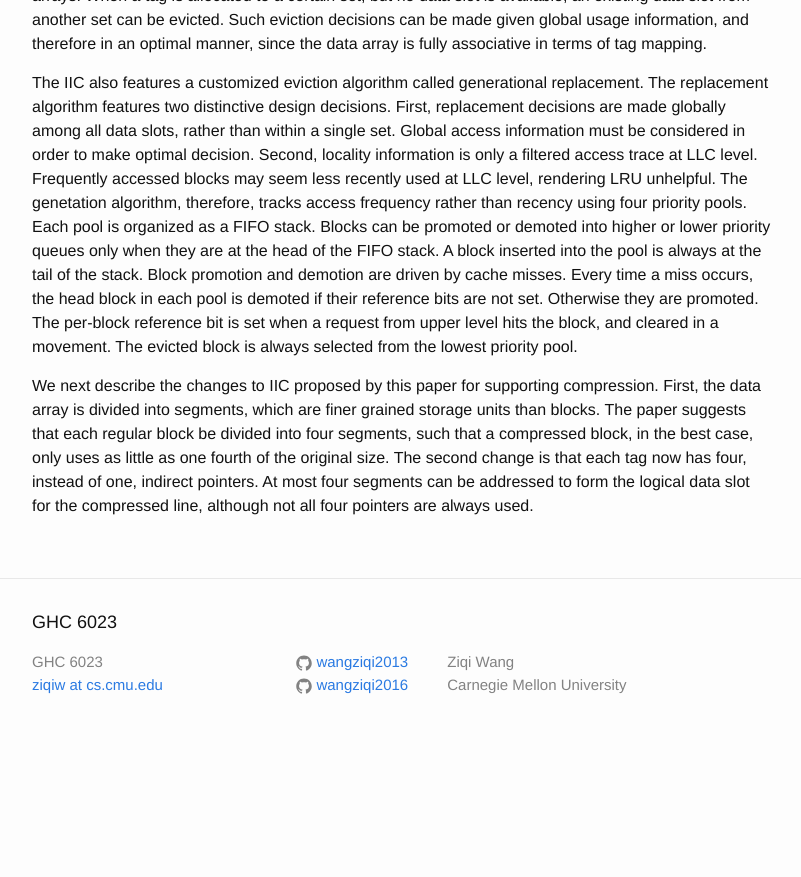
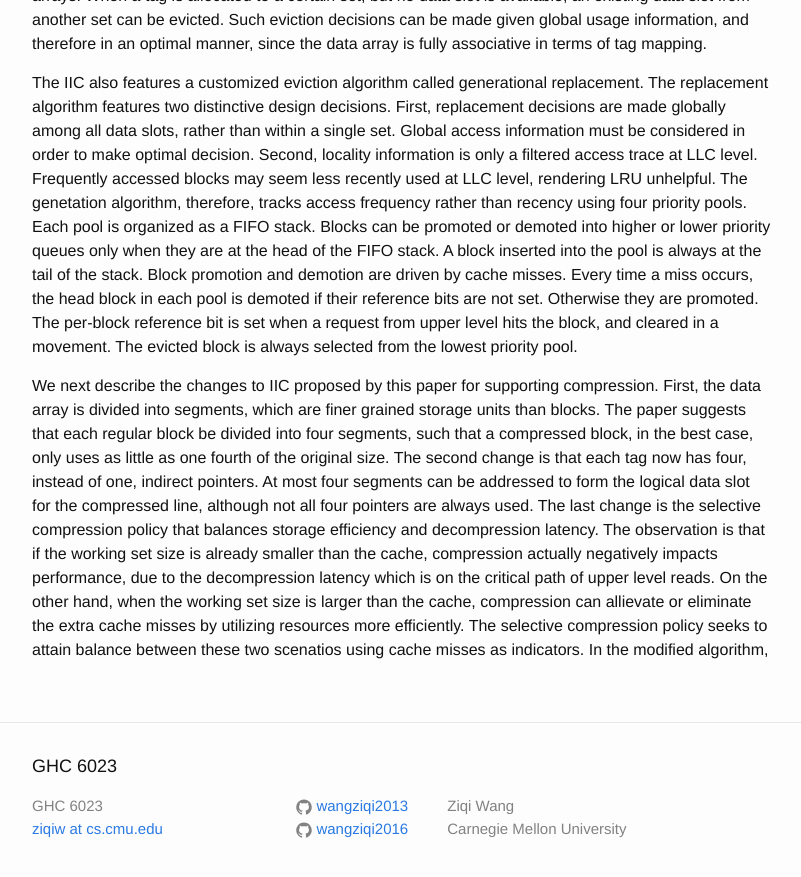
Before and after one commit to wangziqi2013/wangziqi2013.github.io, a Jekyll site: the page built from _posts/2020-07-02-icc-c.markdown, in a window 1280 px wide and 900 px high, scrolled down 1486 px. Shown: the top 877 px of the window, without its empty margins (238-1039 px from the left). Built offline with Jekyll 4.4.1, drawn with Linux system fonts in a browser that asks for light colours; before the commit the page ends 2242 px from its top, so only the background shows below that.

Commit message:
Adding observation

```diff
--- a/_posts/2020-07-02-icc-c.markdown
+++ b/_posts/2020-07-02-icc-c.markdown
@@ -70,4 +70,10 @@ We next describe the changes to IIC proposed by this paper for supporting compre
 segments, which are finer grained storage units than blocks. The paper suggests that each regular block be divided into
 four segments, such that a compressed block, in the best case, only uses as little as one fourth of the original size.
 The second change is that each tag now has four, instead of one, indirect pointers. At most four segments can be addressed
-to form the logical data slot for the compressed line, although not all four pointers are always used.
+to form the logical data slot for the compressed line, although not all four pointers are always used. The last change is
+the selective compression policy that balances storage efficiency and decompression latency. The observation is that
+if the working set size is already smaller than the cache, compression actually negatively impacts performance, due to
+the decompression latency which is on the critical path of upper level reads. On the other hand, when the working set
+size is larger than the cache, compression can allievate or eliminate the extra cache misses by utilizing resources
+more efficiently. The selective compression policy seeks to attain balance between these two scenatios using cache
+misses as indicators. In the modified algorithm,
```
